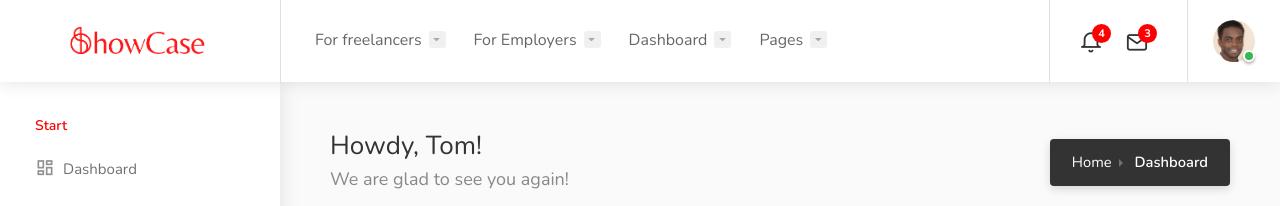
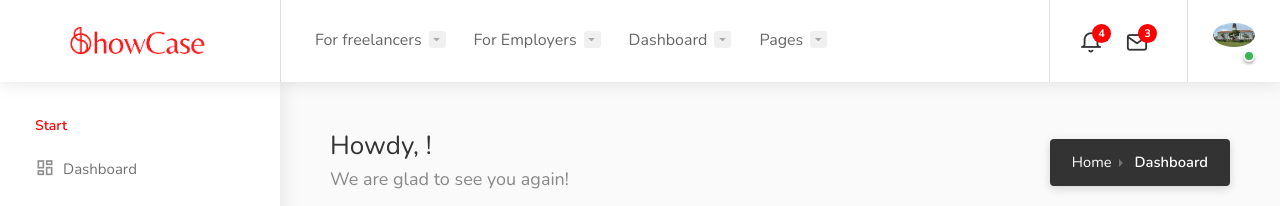
Before and after one commit to matovm15/showcase-front-end, a React (Vite) app: page /dashboard in a window 1280 px wide. Shown: the top 206 px of the page. Built offline with nearby package versions, Linux system fonts and the light colour scheme; no server answers; sample sign-in values are in the browser's storage.

Commit message:
profile can now be accessed via dashboard

```diff
--- a/src/components/Navbar.jsx
+++ b/src/components/Navbar.jsx
@@ -1,8 +1,9 @@
 import React from "react";
 import showcase from "../images/showcase.png";
-import avatar from "../images/matovu.jpg";
+import avatar from "../images/makerere.jpg";
 import { useSelector } from "react-redux";
 import { selectAccessToken } from "../features/auth/authSlice";
+import { useGetProfileQuery, useGetUserViaTokenQuery } from "../features/profile/profileSlice";
 
 const Navbar = (props) => {
   const {
@@ -110,6 +111,29 @@ const Navbar = (props) => {
     };
   }, [notificationMenuRef, setOpenNotificationMenu]);
 
+  // Get user id via token
+
+  const token = JSON.parse(localStorage.getItem('refresh_token'))['token']
+
+  const result = useGetUserViaTokenQuery(token)
+
+// Get user profile via user id
+const user = useGetProfileQuery(result?.data?.entities?.undefined)
+
+
+console.log(user?.data?.entities)
+
+let keys;
+if (user?.data?.entities !== undefined){
+
+  keys = Object.keys(user?.data?.entities);
+
+  console.log(user?.data?.entities[keys[0]])
+}
+
+// const avatar1 = user.data.entities[Object.keys(user.data.entities)[0]]
+
+// console.log(avatar1)
   return (
     <header
       id="header-container"
@@ -515,7 +539,12 @@ const Navbar = (props) => {
                               <li className="notifications-not-read">
                                 <a href="dashboard-messages.html">
                                   <span className="notification-avatar status-online">
-                                    <img src={avatar} alt="" />
+                                    {user?.data?.entities !== undefined ? (
+                                      <img src={user?.data?.entities[keys[0]]?.avatar} alt="" />
+                                    ):(
+                                      <img src={avatar} alt="" />
+                                    )}
+
                                   </span>
                                   <div className="notification-text">
                                     <strong>David Peterson</strong>
@@ -531,7 +560,12 @@ const Navbar = (props) => {
                               <li className="notifications-not-read">
                                 <a href="dashboard-messages.html">
                                   <span className="notification-avatar status-offline">
-                                    <img src={avatar} alt="" />
+                                  {user?.data?.entities !== undefined ? (
+                                      <img src={user?.data?.entities[keys[0]]?.avatar} alt="" />
+                                    ):(
+                                      <img src={avatar} alt="" />
+                                    )}
+
                                   </span>
                                   <div className="notification-text">
                                     <strong>Sindy Forest</strong>
@@ -586,7 +620,12 @@ const Navbar = (props) => {
                   <div className="header-notifications-trigger">
                     <a href="#" ref={userMenuRef} onClick={handleClickUserMenu}>
                       <div className="user-avatar status-online">
-                        <img src={avatar} alt="" />
+                      {user?.data?.entities !== undefined ? (
+                                      <img src={user?.data?.entities[keys[0]]?.avatar} alt="" />
+                                    ):(
+                                      <img src={avatar} alt="" />
+                                    )}
+
                       </div>
                     </a>
                   </div>
@@ -595,10 +634,15 @@ const Navbar = (props) => {
                     <div className="user-status">
                       <div className="user-details">
                         <div className="user-avatar status-online">
-                          <img src={avatar} alt="" />
+                        {user?.data?.entities !== undefined ? (
+                                      <img src={user?.data?.entities[keys[0]]?.avatar} alt="" />
+                                    ):(
+                                      <img src={avatar} alt="" />
+                                    )}
+
                         </div>
                         <div className="user-name">
-                          Tom Smith <span>Freelancer</span>
+                          {user?.data?.entities[keys[1]]?.name} <span>{user?.data?.entities[keys[1]]?.role}</span>
                         </div>
                       </div>
 
--- a/src/features/profile/profileSlice.js
+++ b/src/features/profile/profileSlice.js
@@ -19,16 +19,27 @@ const profileSlice = apiSlice.injectEndpoints({
         profileAdapter.setAll(initialState, response),
       providesTags: ["freelancer"],
     }),
+    getProfile: builder.query({
+      query: (user_id) => `/profile/${user_id}`,
+      // validateStatus: (response, result) => {
+      //   return response.status === 200 && !result.isError;
+      // },
+      transformResponse: (response) =>
+        profileAdapter.setAll(initialState, response),
+      providesTags: ["freelancer"],
+    }),
   }),
 });
 
-export const { useGetUserViaTokenQuery } = profileSlice;
+export const { useGetUserViaTokenQuery, useGetProfileQuery } = profileSlice;
 
 export const selectProfileResult =
   profileSlice.endpoints.getUserViaToken.select();
 
+export const selectUserProfile = profileSlice.endpoints.getProfile.select();
+
 const selectProfileData = createSelector(
-  selectProfileResult,
+  [selectProfileResult, selectUserProfile],
   (result) => result.data
 );
 
--- a/src/pages/CreateProfile.jsx
+++ b/src/pages/CreateProfile.jsx
@@ -144,6 +144,7 @@ const handleProfileCreate = async (data) => {
             <div className="dashboard-headline">
               <h3>Welcome aboard, Tom!</h3>
               <span>Let's set up your profile!</span>
+
               {error && (
                   <div className="notification error closeable">
                     <p>{error}</p>
--- a/src/pages/Dashboard.jsx
+++ b/src/pages/Dashboard.jsx
@@ -7,7 +7,7 @@ import AddNote from "../components/dashboard/AddNote";
 import { DASH_NOTIFICATIONS, profileViews } from "../data/dashNotifications";
 import Notifications from "../components/dashboard/Notifications";
 import ProfileViews from "../components/dashboard/ProfileViews";
-import { useGetUserViaTokenQuery } from "../features/profile/profileSlice";
+import { useGetUserViaTokenQuery, useGetProfileQuery } from "../features/profile/profileSlice";
 
 const Dashboard = () => {
   const [openNoteForm, setOpenNoteForm] = useState(false);
@@ -15,19 +15,23 @@ const Dashboard = () => {
   const token = JSON.parse(localStorage.getItem('refresh_token'))['token']
 
 
-  // const { isLoading, data, isSuccess, isError, error } = useGetUserViaTokenQuery(
-  //   undefined,
-  //   {
-  //     refetchOnMountOrArgChange: true,
-  //     pollingInterval: 60000,
-  //     refetchOnReconnect: true,
-  //     refetchOnWindowFocus: true,
-  //   }
-  // );
+  const result = useGetUserViaTokenQuery(token)
 
-  // const result = useGetUserViaTokenQuery(token)
+// Get user profile via user id
+const user = useGetProfileQuery(result?.data?.entities?.undefined)
 
-  // console.log(result.error.data)
+
+console.log(user?.data?.entities)
+
+let keys;
+if (user?.data?.entities !== undefined){
+
+  keys = Object.keys(user?.data?.entities);
+
+  console.log(user?.data?.entities[keys[0]])
+}
+
+
 
   const handleOpenNoteForm = () => {
     setOpenNoteForm(!openNoteForm);
@@ -41,7 +45,7 @@ const Dashboard = () => {
           <div className="dashboard-content-container" data-simplebar>
             <div className="dashboard-content-inner">
               <div className="dashboard-headline">
-                <h3>Howdy, Tom!</h3>
+                <h3>Howdy, {user?.data?.entities[keys[1]]?.name} !</h3>
                 <span>We are glad to see you again!</span>
                 <nav id="breadcrumbs" className="dark">
                   <ul>
```
